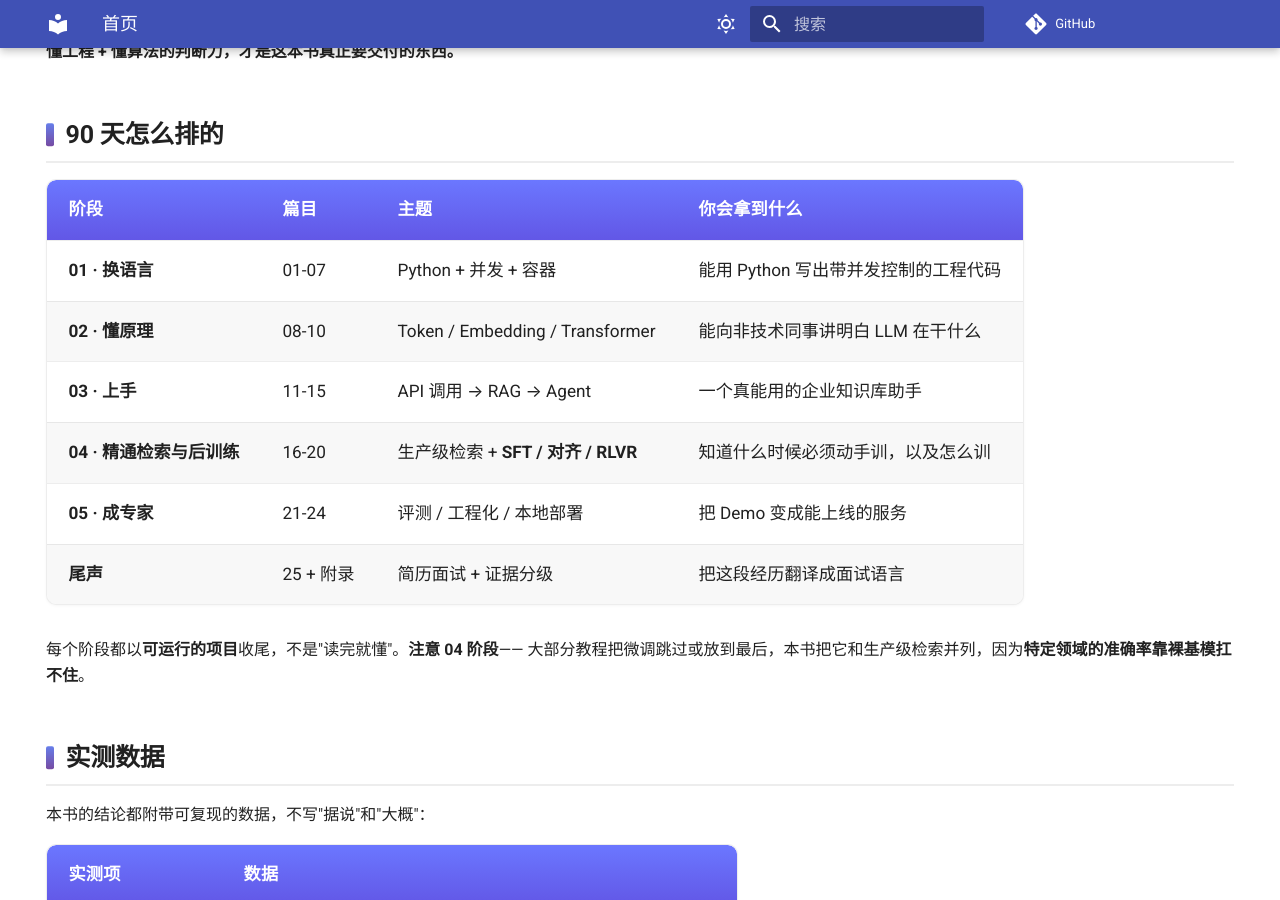
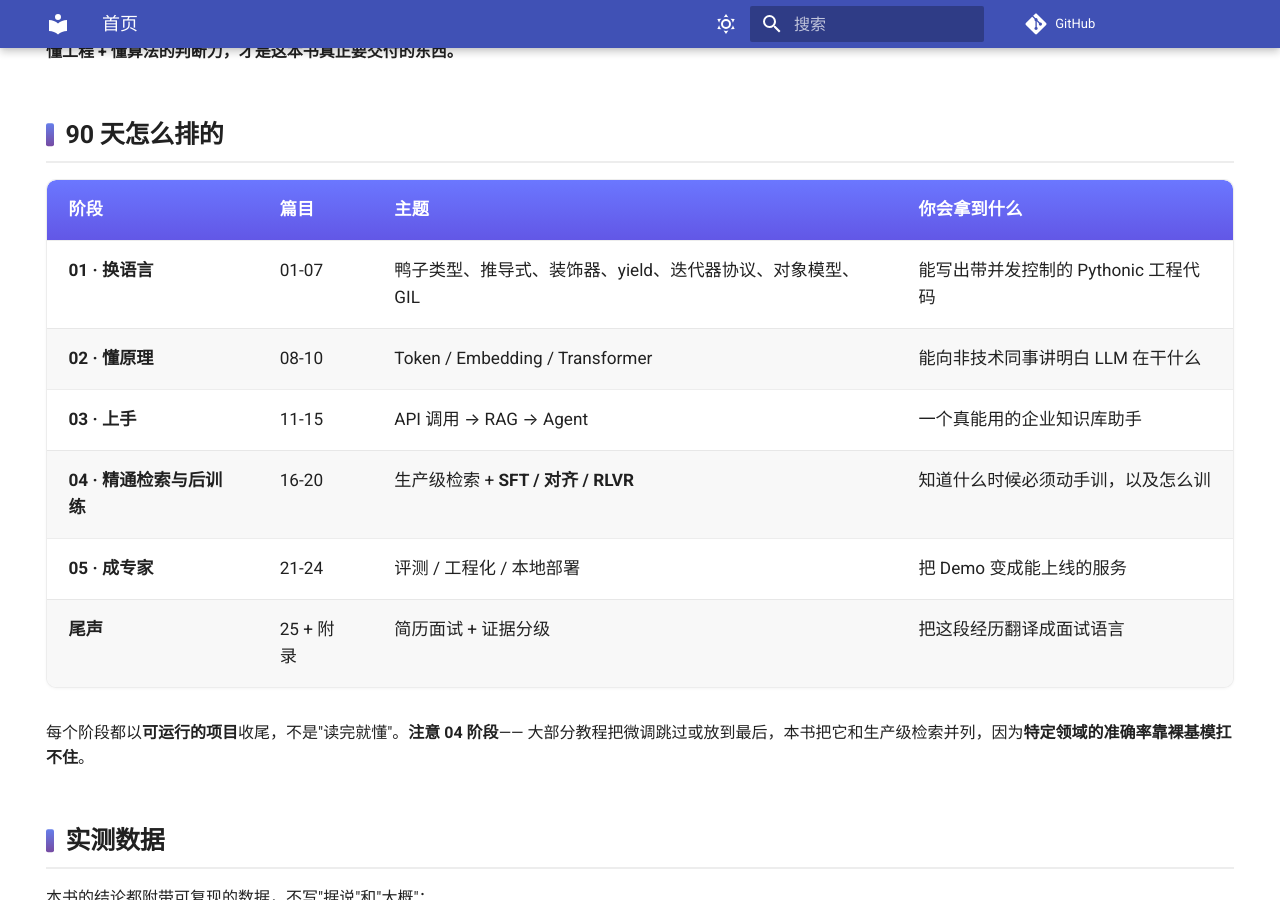
Before and after one commit to cookiespiggy/java-to-ai-in-90-days, an MkDocs documentation site: the page built from docs/index.md, in a window 1280 px wide and 900 px high, scrolled down 1099 px. Built offline with MkDocs 1.6.1 and Material for MkDocs 9.7.7, drawn with Linux system fonts in a browser that asks for light colours; emoji names are drawn with the system emoji font; comment, search, counter and statistics services are not loaded.

Commit message:
docs: update docs/index.md

```diff
--- a/docs/index.md
+++ b/docs/index.md
@@ -44,7 +44,7 @@ hide:
 
 | 阶段 | 篇目 | 主题 | 你会拿到什么 |
 |---|---|---|---|
-| **01 · 换语言** | 01-07 | Python + 并发 + 容器 | 能用 Python 写出带并发控制的工程代码 |
+| **01 · 换语言** | 01-07 | 鸭子类型、推导式、装饰器、yield、迭代器协议、对象模型、GIL | 能写出带并发控制的 Pythonic 工程代码 |
 | **02 · 懂原理** | 08-10 | Token / Embedding / Transformer | 能向非技术同事讲明白 LLM 在干什么 |
 | **03 · 上手** | 11-15 | API 调用 → RAG → Agent | 一个真能用的企业知识库助手 |
 | **04 · 精通检索与后训练** | 16-20 | 生产级检索 + **SFT / 对齐 / RLVR** | 知道什么时候必须动手训，以及怎么训 |
```
